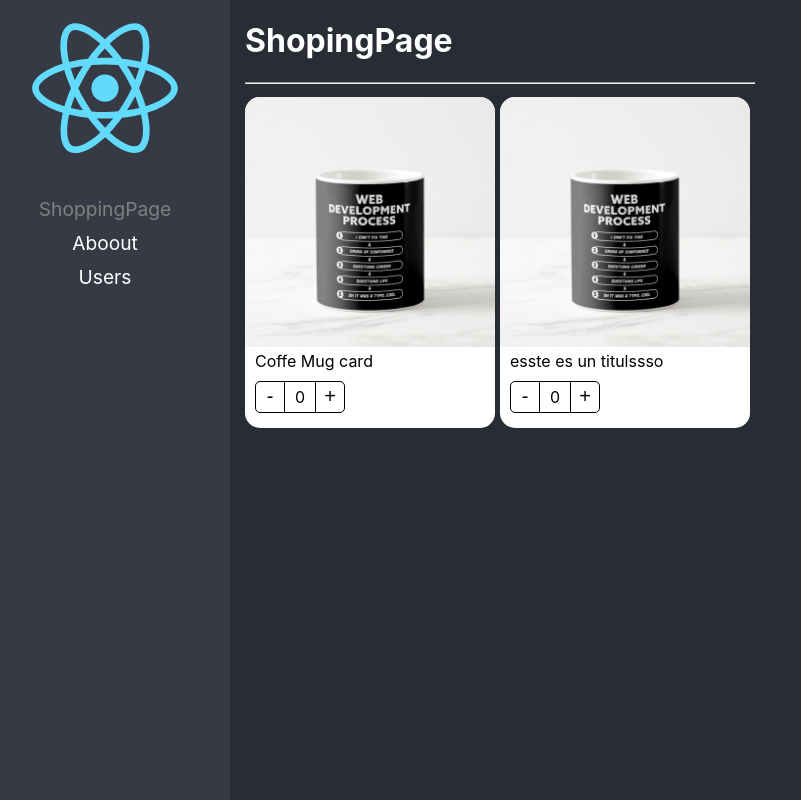
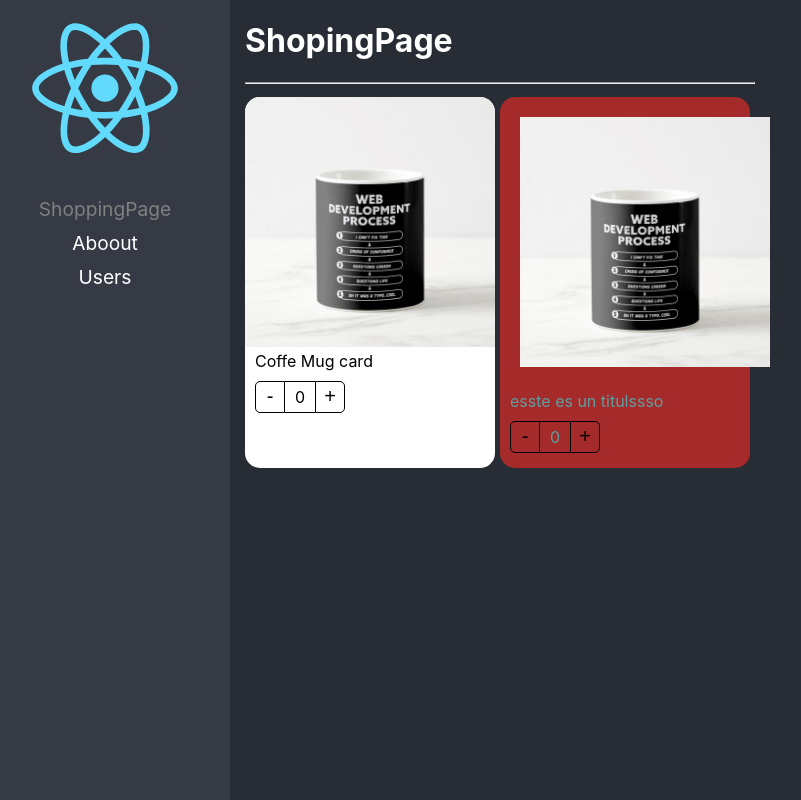
Before and after one commit to andres7leon/react-proyect-base, a React (Create React App) app: page / in a window 1280 px wide. Shown: the whole page, without its empty margins (20-821 px from the left). Built offline with nearby package versions, Linux system fonts and the light colour scheme.

Commit message:
se envian class y style a componentes hijos o custom

```diff
--- a/src/02-component-patterns/components/ProductCard.tsx
+++ b/src/02-component-patterns/components/ProductCard.tsx
@@ -9,13 +9,13 @@ import { ProductButton } from './ProductsButtons';
 export const ProductContext = createContext( {} as ProductContextProps );
 const { Provider } = ProductContext;
 
-export const ProductCard = ({ children, product }: ProductCardProps) => {
+export const ProductCard = ({ children, product, className }: ProductCardProps) => {
 
    const {counter, increaseBy} = useProduct()
 
   return (
     <Provider value={{counter, increaseBy, product}}>
-        <div className={ styles.productCard }>
+        <div className={ `${styles.productCard} ${className}` }>
             { children }
         </div>
     </Provider>
--- a/src/02-component-patterns/components/ProductImage.tsx
+++ b/src/02-component-patterns/components/ProductImage.tsx
@@ -3,8 +3,12 @@ import { ProductContext } from "./ProductCard";
 import noImage from '../assets/no-image.jpg'
 import styles from "../styles/styles.module.css"
 
+interface Props {
+    img?: string;
+    style?: React.CSSProperties;
+}
 
-export const ProductImage = ({img = ''}) => {
+export const ProductImage = ({img , style }: Props) => {
 
     const { product } = useContext(ProductContext)
 
@@ -19,6 +23,6 @@ export const ProductImage = ({img = ''}) => {
     }
 
     return (
-        <img className={ styles.productImg } src={ imgToShow } alt="Coffe Mug" />
+        <img style={ style } className={ styles.productImg } src={ imgToShow } alt="Coffe Mug" />
     )
 }
--- a/src/02-component-patterns/interfaces/interfaces.ts
+++ b/src/02-component-patterns/interfaces/interfaces.ts
@@ -2,7 +2,8 @@ import { ReactElement } from "react";
 
 export interface ProductCardProps {
     children?: ReactElement | ReactElement[] ;
-    product: Product
+    product: Product;
+    className?: string;
 }
 
 export interface Product {
--- a/src/02-component-patterns/pages/ShoppingPage.tsx
+++ b/src/02-component-patterns/pages/ShoppingPage.tsx
@@ -2,6 +2,8 @@ import { ProductCard } from '../components/ProductCard';
 import { ProductImage } from '../components/ProductImage';
 import { ProductTitle } from '../components/ProductTitle';
 import { ProductButton } from '../components/ProductsButtons';
+
+import '../styles/custom-styles.css';
 
 const product = {
     id: '1',
@@ -24,8 +26,10 @@ export const ShoppingPage = () => (
                 <ProductCard.Buttons />
             </ProductCard>
 
-            <ProductCard product={product}>
-                <ProductImage />
+            <ProductCard product={product}
+                className="bg-dark color"
+            >
+                <ProductImage style={{padding: '20px'}}/>
                 <ProductTitle title='esste es un titulssso' />
                 <ProductButton />
             </ProductCard>
--- /dev/null
+++ b/src/02-component-patterns/styles/custom-styles.css
@@ -0,0 +1,9 @@
+
+
+.bg-dark {
+    background-color: brown;
+}
+
+.color {
+    color: cadetblue;
+}
```
